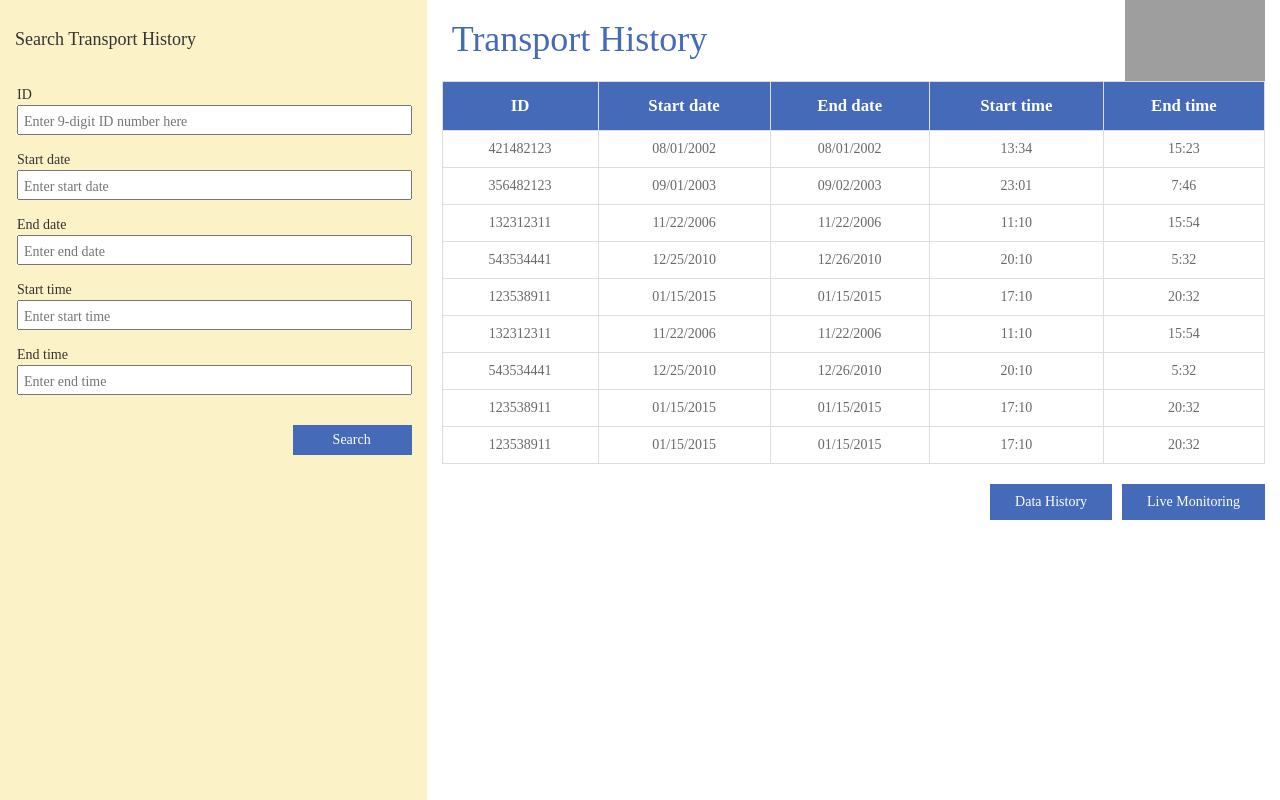
After one commit to kelseatomaino2/heartagain, a Django app: template sensor/templates/search.html in a window 1280 px wide. The commit adds this page. Run offline with Django 3.2, Linux system fonts and the light colour scheme; the template is opened without the code that fills it, so the values that code supplies are empty; some libraries are stand-ins or nearby versions; grey boxes are pictures that could not be loaded.

Commit message:
My first commit!

```diff
--- /dev/null
+++ b/sensor/templates/search.html
@@ -0,0 +1,113 @@
+<!DOCTYPE html>
+<html lang="en">
+<head>
+    <meta charset="UTF-8">
+    <title>Transport History</title>
+    <meta name="viewport" content="width=device-width, initial-scale=1">
+    <link rel="stylesheet" href="https://maxcdn.bootstrapcdn.com/bootstrap/3.4.0/css/bootstrap.min.css">
+    <script src="https://ajax.googleapis.com/ajax/libs/jquery/3.4.1/jquery.min.js"></script>
+    <script src="https://maxcdn.bootstrapcdn.com/bootstrap/3.4.0/js/bootstrap.min.js"></script>
+    <link rel="stylesheet" type="text/css" href="style.css">
+</head>
+
+<body>
+    <div class="container-fluid">
+        <div class="row">
+            <div class="col-sm-4" id="sidenav">
+                <h4 style="font-family: Franklin Gothic;">Search Transport History</h4><br>
+                <form>
+                    <p>ID <br> <input type="text" name="id" placeholder="Enter 9-digit ID number here"></p>
+                    <p>Start date <br> <input type="text" name="startDate" placeholder="Enter start date"></p>
+                    <p>End date <br> <input type="text" name="endDate" placeholder="Enter end date"></p>
+                    <p>Start time <br> <input type="text" name="startTime" placeholder="Enter start time"></p>
+                    <p>End time <br> <input type="text" name="endTime" placeholder="Enter end time"></p><br>
+                    <input id="submitButton" type="submit" value="Search">
+                </form>
+            </div>
+            <div class="col-sm-8" id="mainsearch">
+                <div class="header">
+                    <h1>Transport History</h1>
+                    <img src="base/heartagainlogo.png"/>
+                </div>
+                <br>
+                <table id="patientlist">
+                    <tr>
+                        <th>ID</th>
+                        <th>Start date</th>
+                        <th>End date</th>
+                        <th>Start time</th>
+                        <th>End time</th>
+                    </tr>
+                    <tr>
+                        <td>421482123</td>
+                        <td>08/01/2002</td>
+                        <td>08/01/2002</td>
+                        <td>13:34</td>
+                        <td>15:23</td>
+                    </tr>
+                    <tr>
+                        <td>356482123</td>
+                        <td>09/01/2003</td>
+                        <td>09/02/2003</td>
+                        <td>23:01</td>
+                        <td>7:46</td>
+                    </tr>
+                    <tr>
+                        <td>132312311</td>
+                        <td>11/22/2006</td>
+                        <td>11/22/2006</td>
+                        <td>11:10</td>
+                        <td>15:54</td>
+                    </tr>
+                    <tr>
+                        <td>543534441</td>
+                        <td>12/25/2010</td>
+                        <td>12/26/2010</td>
+                        <td>20:10</td>
+                        <td>5:32</td>
+                    </tr>
+                    <tr>
+                        <td>123538911</td>
+                        <td>01/15/2015</td>
+                        <td>01/15/2015</td>
+                        <td>17:10</td>
+                        <td>20:32</td>
+                    </tr>
+                                        <tr>
+                        <td>132312311</td>
+                        <td>11/22/2006</td>
+                        <td>11/22/2006</td>
+                        <td>11:10</td>
+                        <td>15:54</td>
+                    </tr>
+                    <tr>
+                        <td>543534441</td>
+                        <td>12/25/2010</td>
+                        <td>12/26/2010</td>
+                        <td>20:10</td>
+                        <td>5:32</td>
+                    </tr>
+                    <tr>
+                        <td>123538911</td>
+                        <td>01/15/2015</td>
+                        <td>01/15/2015</td>
+                        <td>17:10</td>
+                        <td>20:32</td>
+                    </tr>
+                    <tr>
+                        <td>123538911</td>
+                        <td>01/15/2015</td>
+                        <td>01/15/2015</td>
+                        <td>17:10</td>
+                        <td>20:32</td>
+                    </tr>
+                </table>
+                <div id="navbuttonContainer">
+                    <button id="navbutton" style="margin-left:5px;">Live Monitoring</button>
+                    <button id="navbutton" style="margin-right:5px;">Data History</button>
+                </div>
+            </div>
+        </div>
+    </div>
+</body>
+</html>
--- a/sensor/templates/style.css
+++ b/sensor/templates/style.css
@@ -1,3 +1,143 @@
 #myChart {
    background-color: #666;
 }
+
+/*#sidenav {
+    height: 100%;
+    position: fixed;
+    z-index: 1;
+    top: 0;
+    left: 0;
+    background-color: #FCF2C7;
+    overflow-x: hidden;
+    padding-top: 20px;
+}*/
+
+#sidenav {
+    min-height:100vh;
+    background-color: #FCF2C7;
+    padding-top: 20px;
+}
+
+#patientlist{
+    font-family:'Franklin Gothic';
+    border-collapse: collapse;
+    width: 100%;
+}
+
+#patientlist td, #patientlist th{
+    border: 1px solid #ddd;
+    padding: 8px;
+    text-align: center;
+}
+
+#patientlist tr:hover{
+    background-color: #ddd;
+}
+
+#patientlist th{
+    padding-top: 12px;
+    padding-bottom: 12px;
+    font-size:1.2em;
+    background-color: #446AB8;
+    color: white;
+}
+
+#patientlist td{
+    color: #696969;
+}
+
+h1 {
+    font-family: 'Franklin Gothic';
+    color: #446AB8;
+    padding-left: 10px;
+}
+
+p {
+    font-family: 'Franklin Gothic';
+    padding-top: 5px;
+    padding-left: 2px;
+}
+
+input {
+    padding-left: 5px;
+    padding-top: 5px;
+    width:100%;
+}
+
+#submitButton{
+    text-align:center;
+    font-family: 'Franklin Gothic';
+    width:30%;
+    background-color: #446AB8;
+    color: #FFF;
+    border:0;
+    padding-bottom:5px;
+    float:right;
+}
+
+#submitButton:hover{
+    background-color: #4C516D;
+}
+
+#navbutton{
+    width:1;
+    text-align:center;
+    font-family: 'Franklin Gothic';
+    background-color: #446AB8;
+    color: #FFF;
+    border:0;
+    float: right;
+    padding: 8px 25px 8px 25px;
+}
+
+#navbutton:hover{
+    background-color: #4C516D;
+}
+
+#navbuttonContainer{
+    width:40%;
+    padding-top:20px;
+    padding-bottom:10px;
+    float:right;
+}
+
+.header{
+    padding-bottom:30px;
+}
+
+.header h1{
+    float:left;
+}
+
+.header img{
+    float:right;
+    width: 139.8px;
+    height: 81px;
+}
+
+#homelogo{
+    width:70%;
+    display: block;
+    margin: 0 auto;
+}
+
+#homenav{
+    background-color: #FCF2C7;
+    padding-top:60px;
+    padding-bottom:60px;
+    min-height:40vh;
+}
+
+#homenavbutton{
+    width:1;
+    font-family: 'Franklin Gothic';
+    background-color: #446AB8;
+    color: #FFF;
+    border:0;
+    padding: 12px 30px 12px 30px;
+}
+
+#homenavbutton:hover{
+    background-color:  #4C516D;
+}
```
Also changed, not shown: sensor/templates/home.html (+21 -2 lines).
